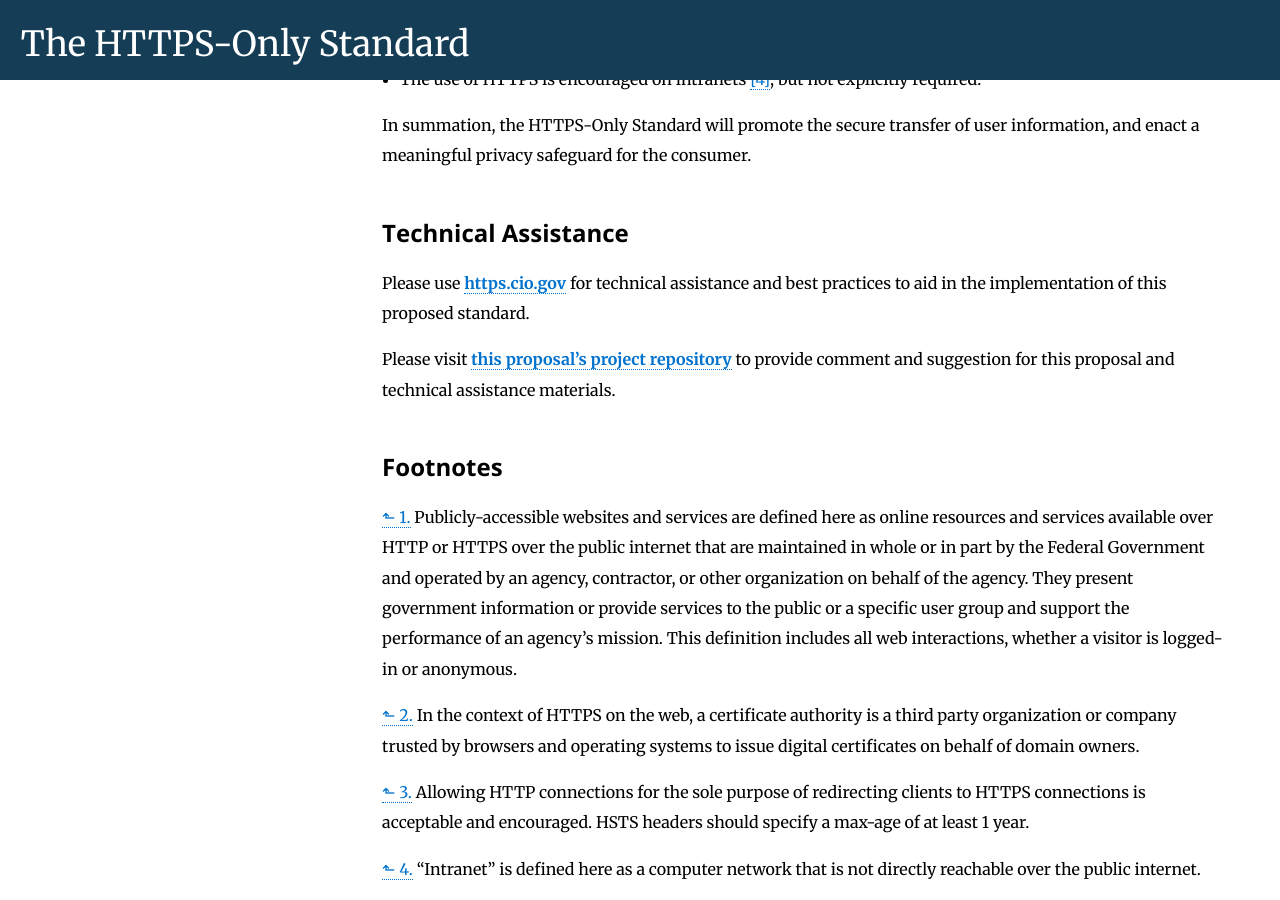
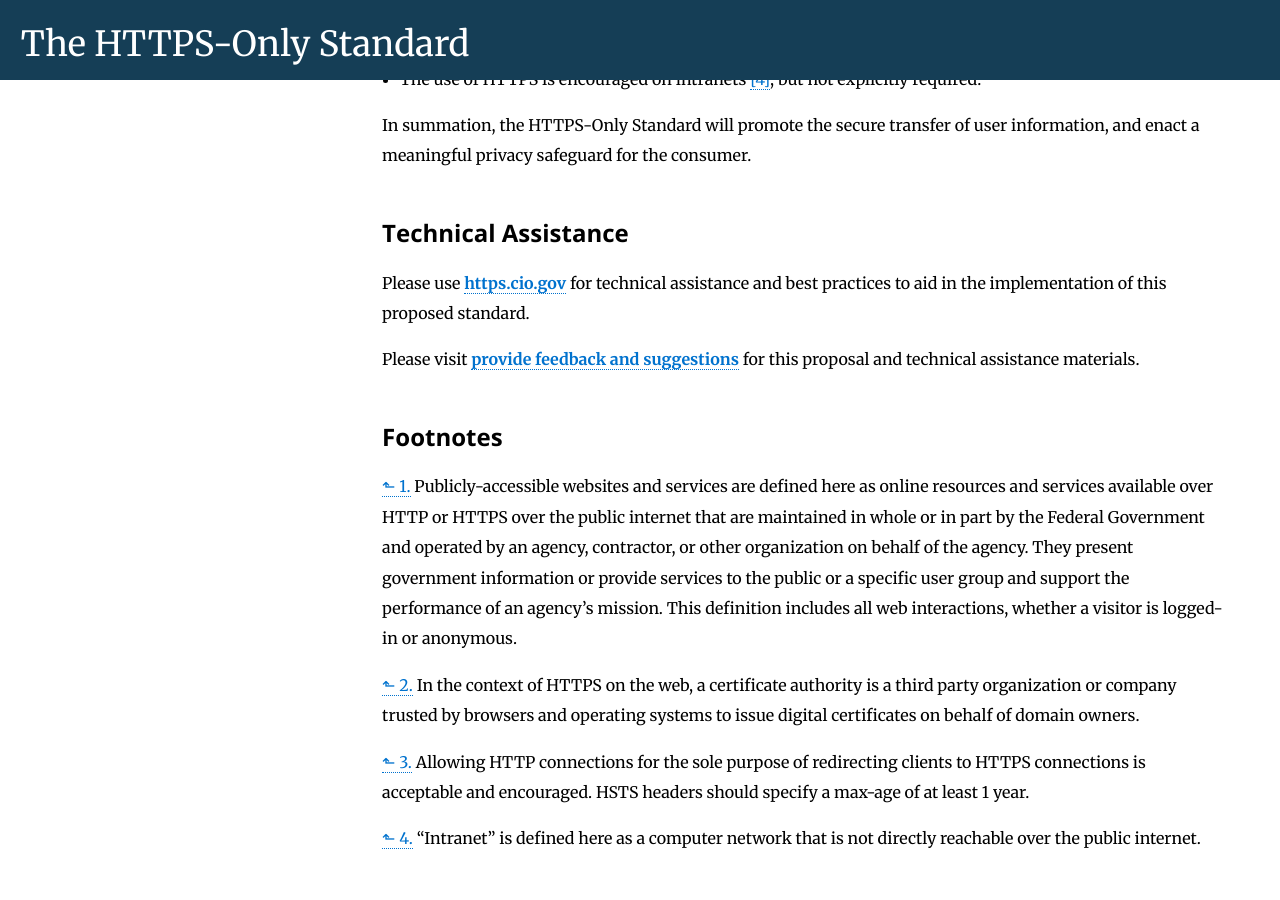
Before and after one commit to GSA/https, a Jekyll site: the page built from pages/index.md, in a window 1280 px wide and 900 px high, scrolled down 4446 px. Built offline with Jekyll 4.4.1, drawn with Linux system fonts in a browser that asks for light colours; Markdown is read by kramdown in place of the engine named in the settings; after the commit the page ends 5316 px from its top, so only the background shows below that; some of the changed text lies outside the part shown.

Commit message:
update proposal link to the readme

```diff
--- a/pages/index.md
+++ b/pages/index.md
@@ -8,7 +8,7 @@ The American people expect government websites to be secure and their interactio
 
 This proposed initiative, "The HTTPS-Only Standard", would require the use of HTTPS on all publicly accessible Federal websites and web services.
 
-We encourage your feedback and suggestions.
+We encourage your [feedback and suggestions](https://github.com/GSA/https/tree/readme#we-want-your-feedback).
 
 ## Goal
 
@@ -87,7 +87,7 @@ In summation, the HTTPS-Only Standard will promote the secure transfer of user i
 
 Please use **[https.cio.gov](https://https.cio.gov)** for technical assistance and best practices to aid in the implementation of this proposed standard.
 
-Please visit **[this proposal's project repository](https://github.com/gsa/https)** to provide comment and suggestion for this proposal and technical assistance materials.
+Please visit **[provide feedback and suggestions](https://github.com/GSA/https/tree/readme#we-want-your-feedback)** for this proposal and technical assistance materials.
 
 ## Footnotes
 
```
